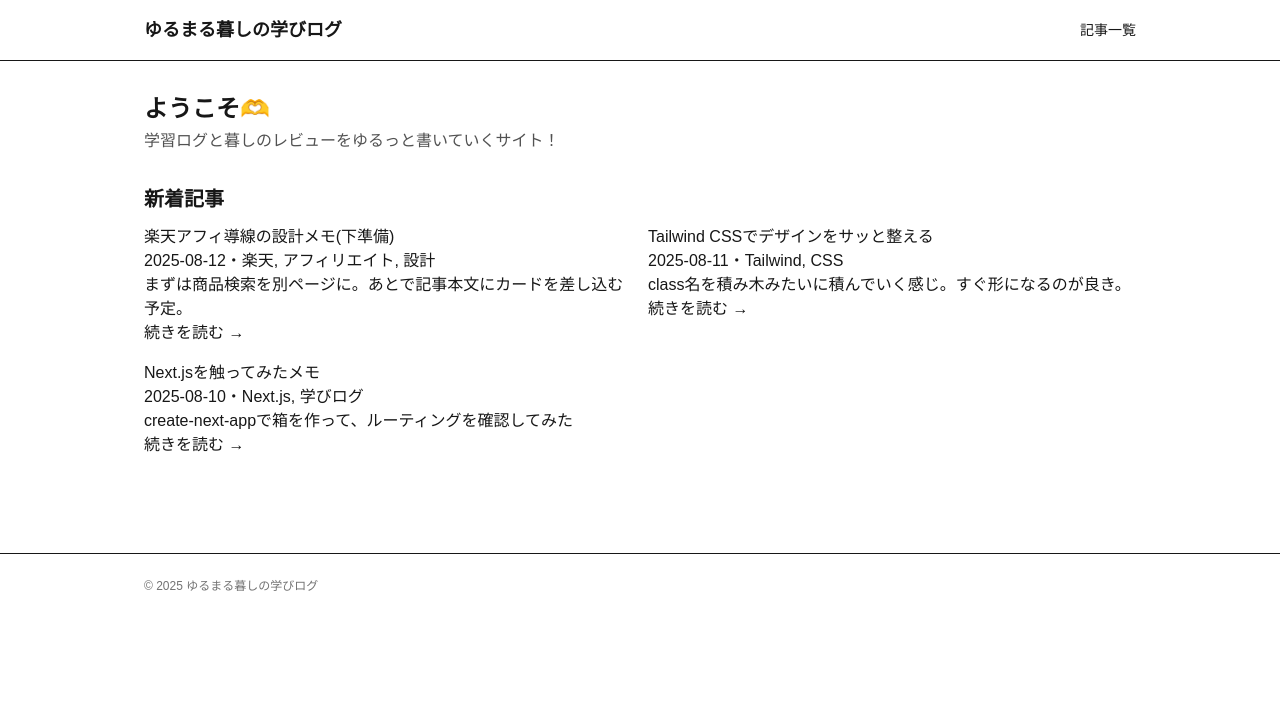
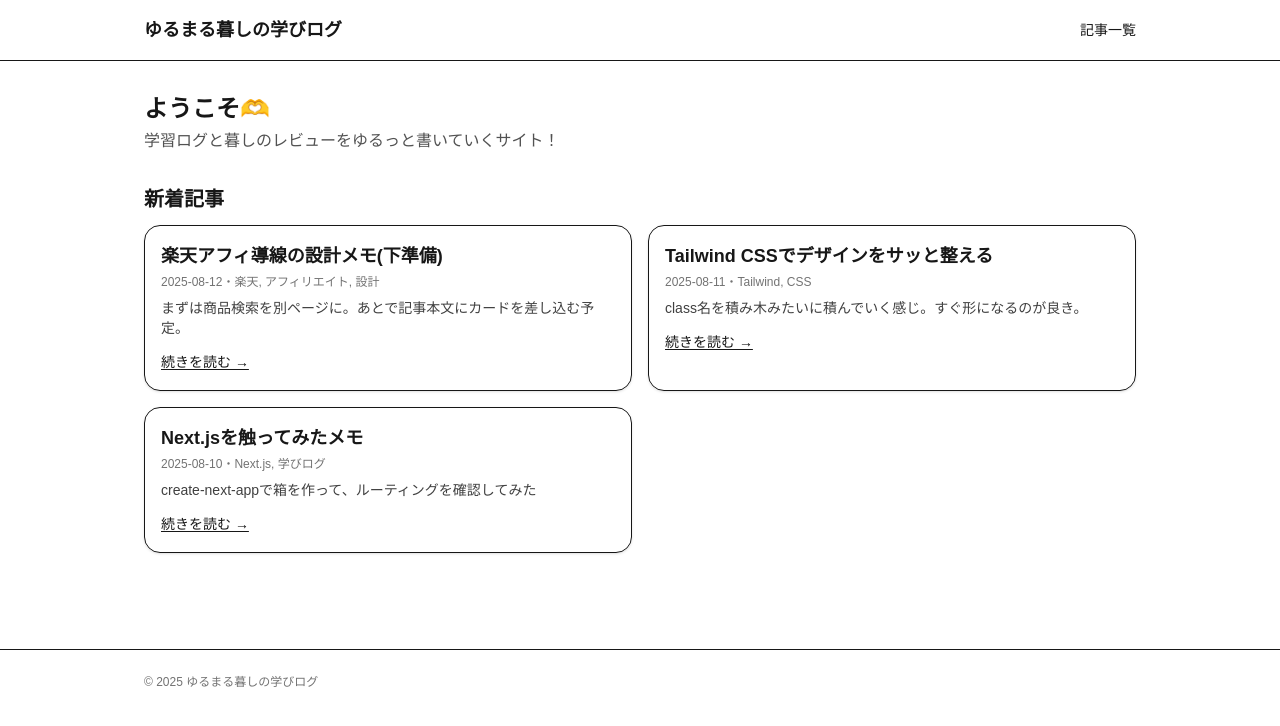
Before and after one commit to Anju1023/yurumaru-blog, a Next.js app: page / in a window 1280 px wide. Shown: the top 726 px of the page. Built offline with nearby package versions, Linux system fonts and the light colour scheme.

Commit message:
PostCardコンポーネントのスタイルを改善し、ホバー効果を追加しました。また、日付とタグの表示を調整し、抜粋のスタイルを更新しました。

```diff
--- a/src/components/PostCard.tsx
+++ b/src/components/PostCard.tsx
@@ -1,23 +1,32 @@
-'use client';
+'use client'; // hover演出など軽いUI。なくても動くけど付けとく。
 
 import Link from 'next/link';
 import type { Post } from '@/lib/posts';
 
 export default function PostCard({ post }: { post: Post }) {
 	return (
-		<article>
-			<h3>
-				<Link href={`/posts/${post.slug}`}>{post.title}</Link>
+		<article className="rounded-2xl border p-4 shadow-sm hover:shadow-md transition">
+			<h3 className="text-lg font-semibold">
+				<Link href={`/posts/${post.slug}`} className="hover:underline">
+					{post.title}
+				</Link>
 			</h3>
 
-			<p>
+			<p className="mt-1 text-xs text-neutral-500">
 				{post.date}・{post.tags.join(', ')}
 			</p>
 
-			<p>{post.excerpt}</p>
+			<p className="mt-2 text-sm text-neutral-700 line-clamp-2">
+				{post.excerpt}
+			</p>
 
-			<div>
-				<Link href={`/posts/${post.slug}`}>続きを読む →</Link>
+			<div className="mt-3">
+				<Link
+					href={`/posts/${post.slug}`}
+					className="text-sm underline underline-offset-2"
+				>
+					続きを読む →
+				</Link>
 			</div>
 		</article>
 	);
```
